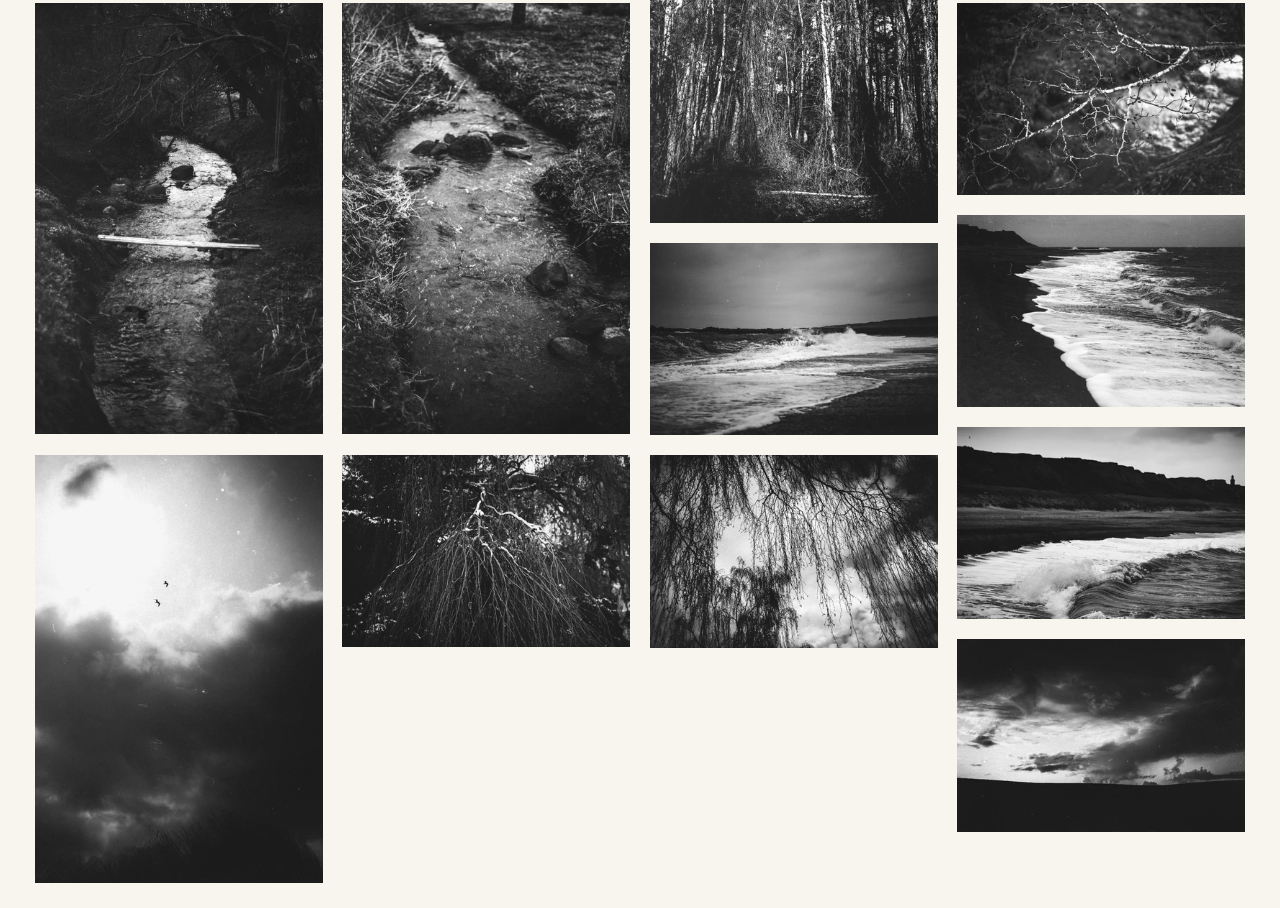
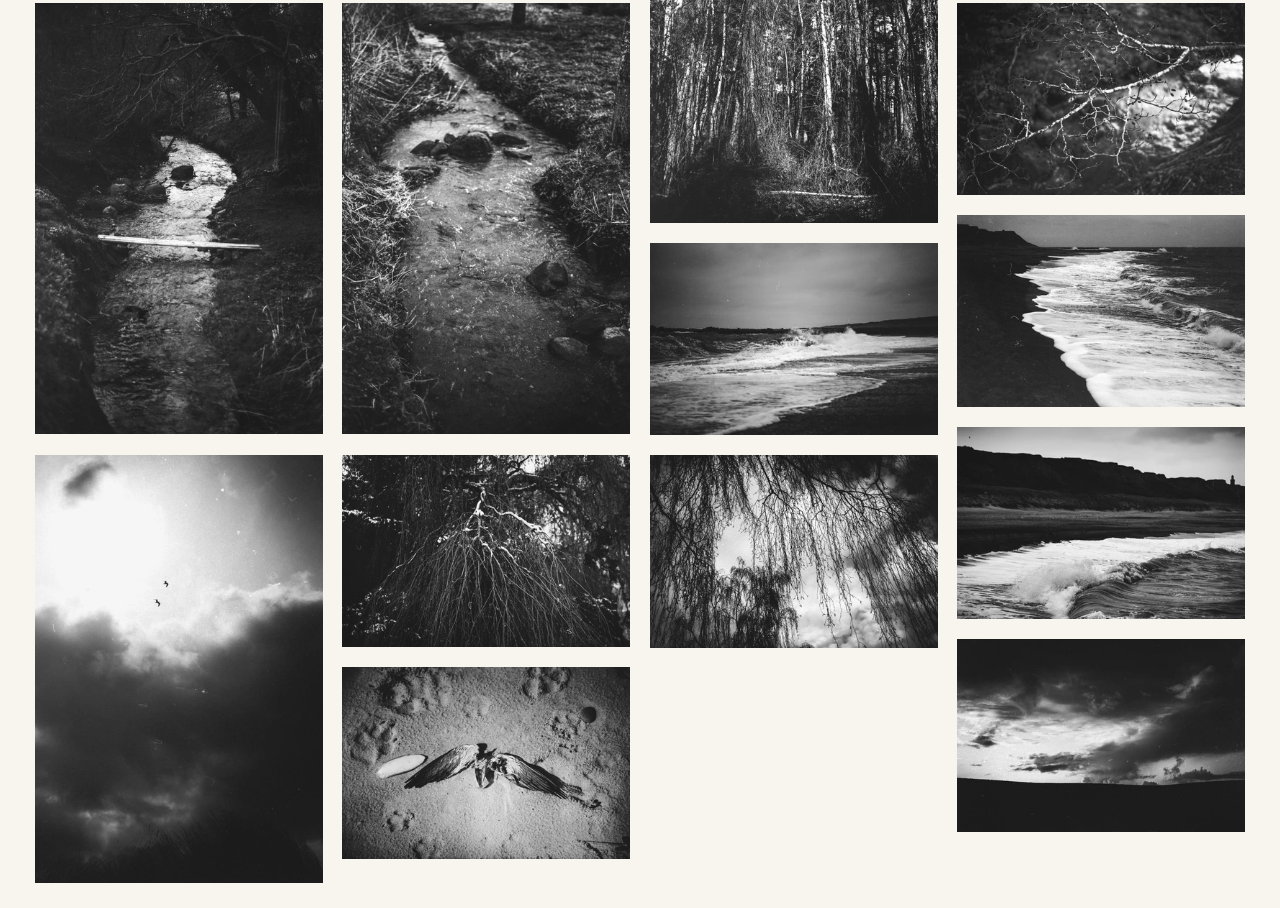
Before and after one commit to ColinNywles/colinnywles.github.io, a plain HTML site: page index.html in a window 1280 px wide. Shown: the part 393-1301 px from the top of the page. Drawn offline with nearby package versions, Linux system fonts and the light colour scheme; a web font is replaced by a local one.

Commit message:
2022_06_01

```diff
--- a/index.html
+++ b/index.html
@@ -100,6 +100,7 @@
               {'file' : 'img_0004_20220518_21696.jpg', 'name' : 'Untitled', 'format' : 'landscape'},
               {'file' : 'img_0005_20220518_8122.jpg', 'name' : 'Untitled', 'format' : 'landscape'},
               {'file' : 'img_0006_20220518_3288.jpg', 'name' : 'Untitled', 'format' : 'landscape'},
+              {'file' : 'img_0001_20220601_32103.jpg', 'name' : 'Untitled', 'format' : 'landscape'},
 
 
 			  // new data gets automatically inserted above
```
Also changed, not shown: ._index.html, images/medium/img_0001_20220601_32103.jpg (added), images/medium_webp/img_0001_20220601_32103.webp (added), images/small/img_0001_20220601_32103.jpg (added), images/small_webp/img_0001_20220601_32103.webp (added), 6 other files.
